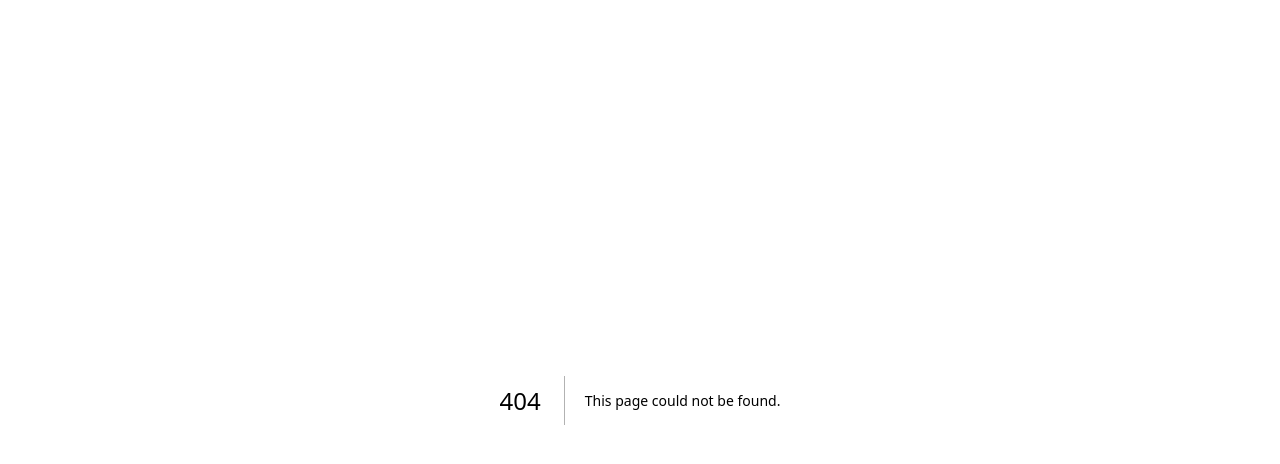
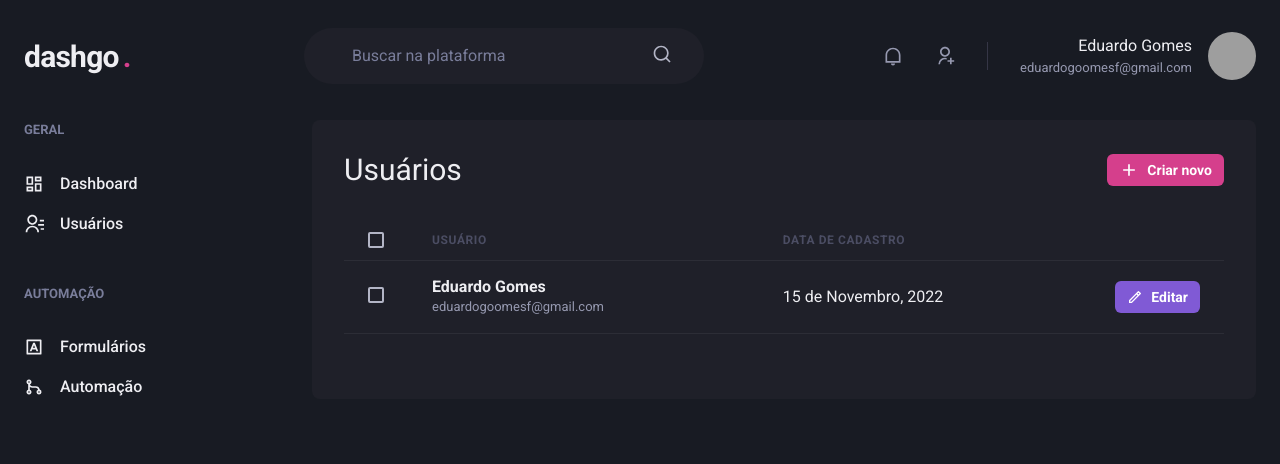
Before and after one commit to eduardogomesf/dashgo, a Next.js app: page /users in a window 1280 px wide. Before the commit this address had no page. Shown: the top 464 px of the page. Built offline with nearby package versions, Linux system fonts and the light colour scheme; grey boxes are pictures that could not be loaded.

Commit message:
feat: add Users page

```diff
--- /dev/null
+++ b/src/pages/users/index.tsx
@@ -0,0 +1,73 @@
+import { Box, Button, Checkbox, Flex, Heading, Icon, Table, Tbody, Td, Text, Th, Thead, Tr } from '@chakra-ui/react'
+import { RiAddLine, RiPencilLine } from 'react-icons/ri'
+import { Header } from '../../components/Header'
+import { Sidebar } from '../../components/Sidebar'
+
+export default function Users () {
+  return (
+    <Box>
+      <Header />
+
+      <Flex w='100%' maxW={1480} my='6' mx='auto' px='6'>
+        <Sidebar />
+
+        <Box flex='1' borderRadius={8} bg='gray.800' p='8'>
+          <Flex mb='8' justify={'space-between'} align='center'>
+            <Heading size='lg' fontWeight='normal'>Usuários</Heading>
+
+            <Button
+              as='a'
+              size='sm'
+              fontSize='sm'
+              colorScheme='pink'
+              leftIcon={<Icon as={RiAddLine} fontSize='20' />}
+            >
+              Criar novo
+            </Button>
+          </Flex>
+
+          <Table colorScheme='whiteAlpha' >
+            <Thead>
+              <Tr>
+                <Th px='6' color='gray.300' w='8'>
+                  <Checkbox colorScheme='pink' />
+                </Th>
+                <Th>Usuário</Th>
+                <Th>Data de cadastro</Th>
+                <Th></Th>
+              </Tr>
+            </Thead>
+
+            <Tbody>
+              <Tr>
+                <Td px='6'>
+                  <Checkbox colorScheme='pink' />
+                </Td>
+                <Td>
+                  <Box>
+                    <Text fontWeight='bold'>Eduardo Gomes</Text>
+                    <Text fontSize='small' color='gray.300'>eduardogoomesf@gmail.com</Text>
+                  </Box>
+                </Td>
+                <Td>
+                  15 de Novembro, 2022
+                </Td>
+                <Td w='8'>
+                  <Button
+                    as='a'
+                    size='sm'
+                    fontSize='sm'
+                    colorScheme='purple'
+                    leftIcon={<Icon as={RiPencilLine} fontSize='16' />}
+                  >
+                    Editar
+                  </Button>
+                </Td>
+              </Tr>
+            </Tbody>
+          </Table>
+        </Box>
+      </Flex>
+    </Box>
+  )
+}
```
